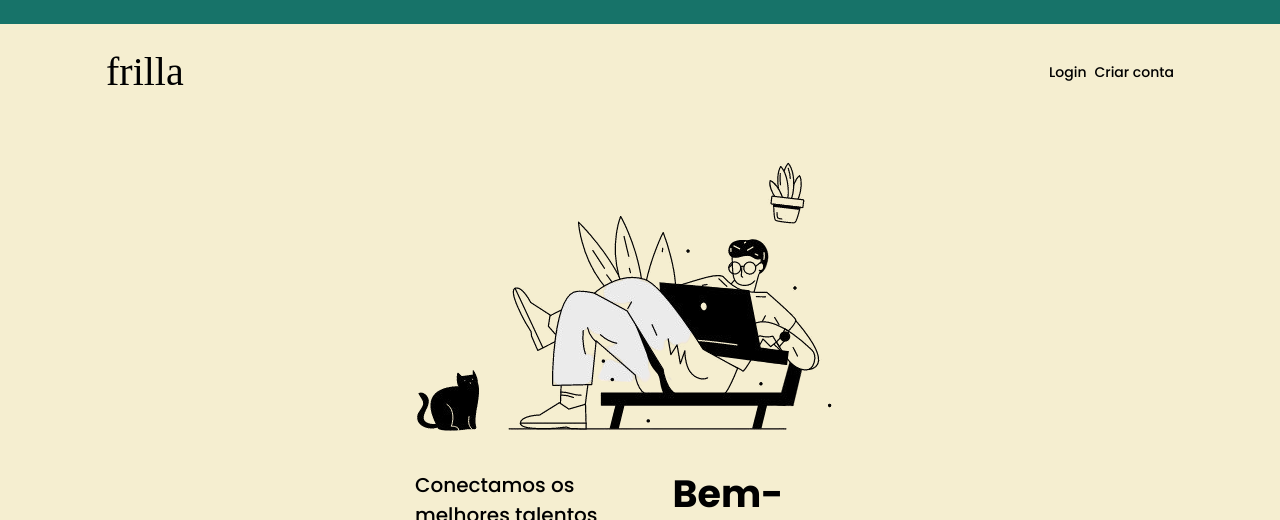
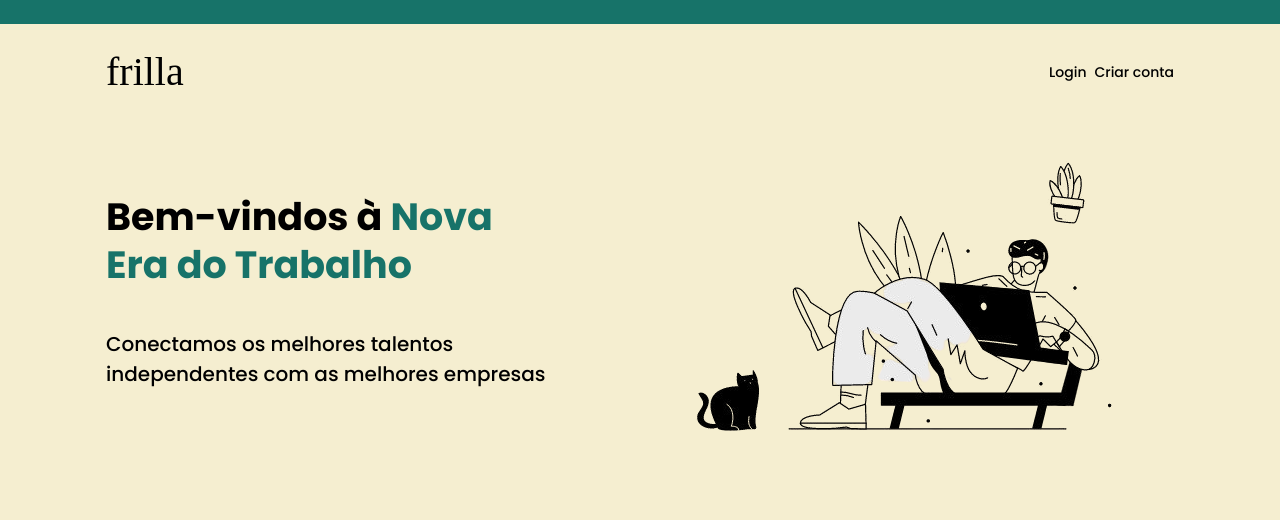
Before and after one commit to gaspartv/Freela-front, a React (Create React App) app: page / in a window 1280 px wide. Shown: the top 520 px of the page. Built offline with nearby package versions, Linux system fonts and the light colour scheme; no server answers; a web font is replaced by a local one.

Commit message:
fix styled

```diff
--- a/src/pages/Home/styles.ts
+++ b/src/pages/Home/styles.ts
@@ -32,20 +32,11 @@ export const HomeTitle = styled.div`
       font-size: 20px;
       line-height: 30px;
     }
-    div {
-    display: flex;
-    flex-direction: column;
-    justify-content: center;
-    align-items: center;
-    width: 100%;
-    gap: 20px;
   }
   @media (min-width: 768px) {
     flex-direction: row-reverse;
     justify-content: space-between;
   }
-
-
 `;
 
 export const BtnsFilter = styled.div`
@@ -78,10 +69,8 @@ export const BtnsFilter = styled.div`
       }
     }
   }
+`;
 
-
-
-`;
 export const HomeStyled = styled.div`
   width: 100%;
   > ul {
```
